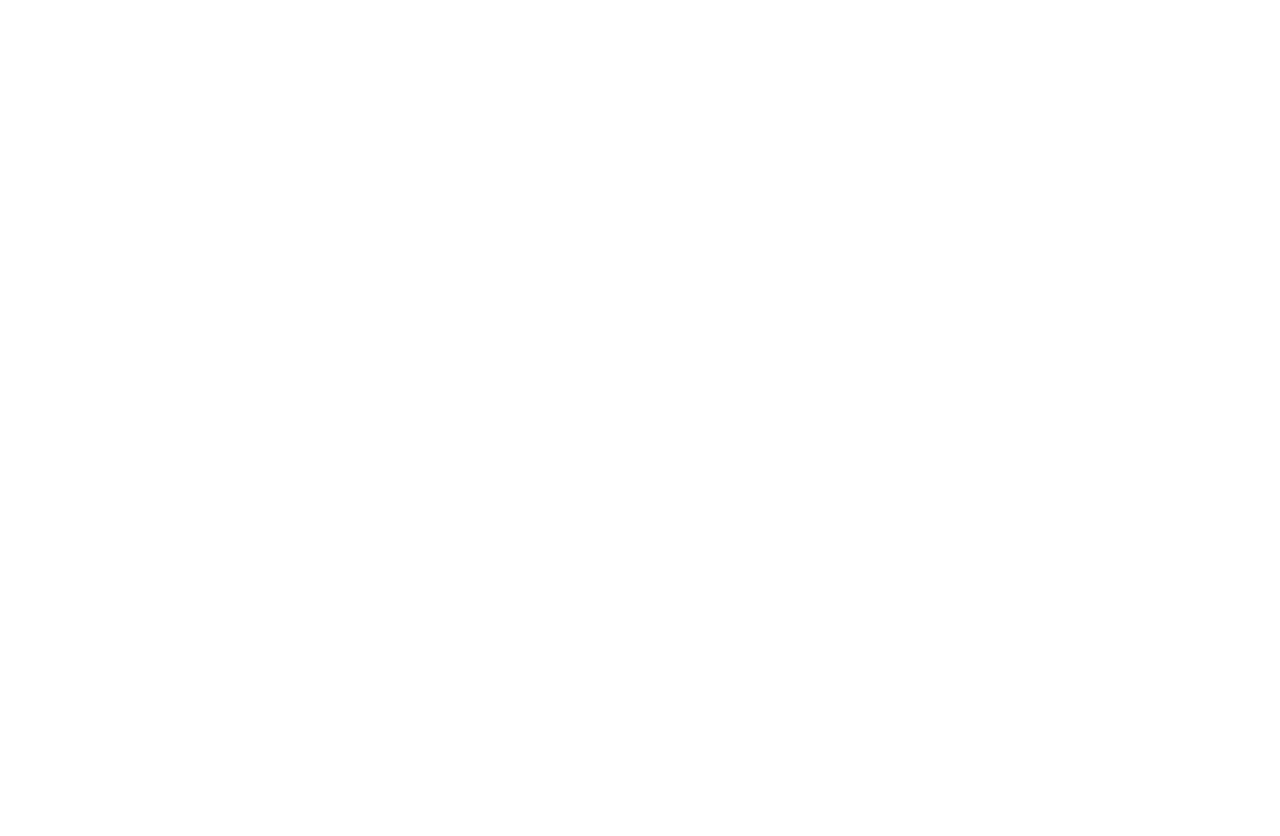
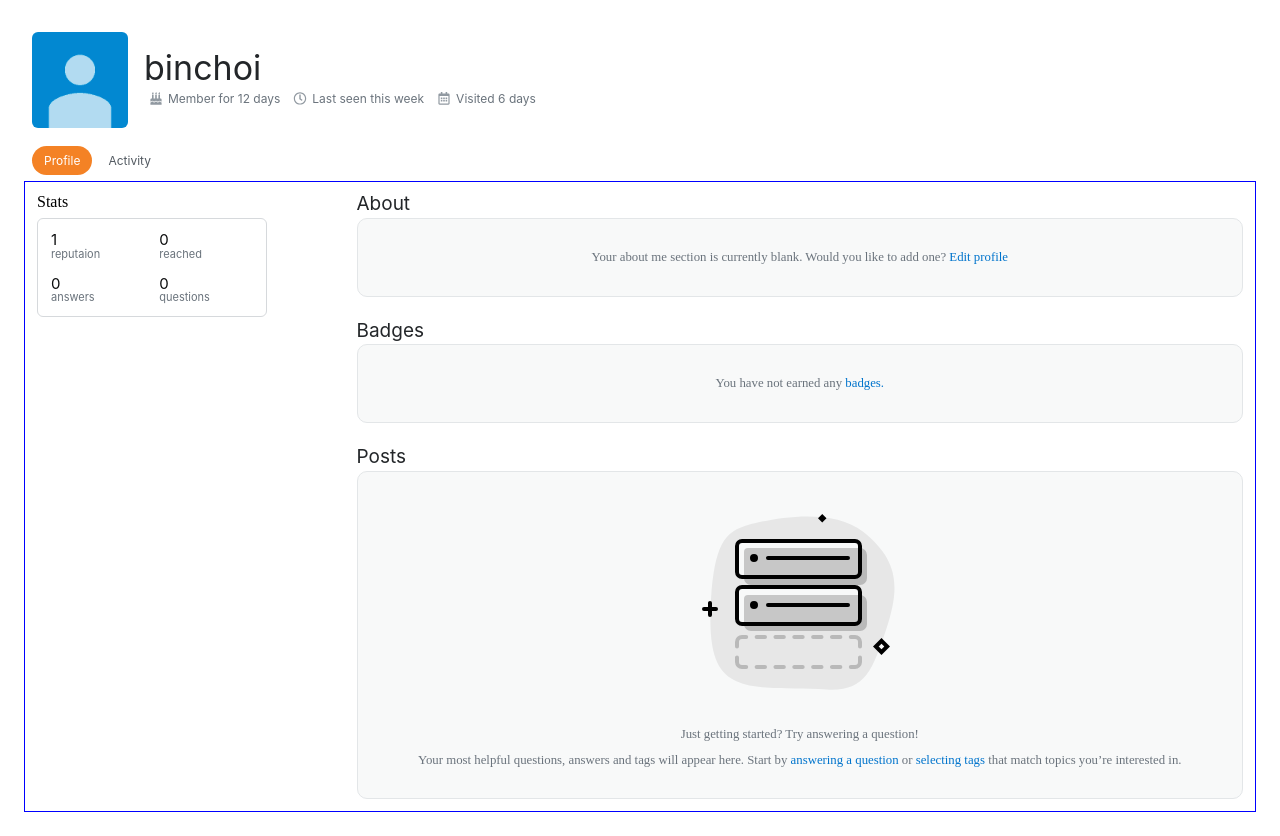
Before and after one commit to codestates-seb/seb45_pre_027, a React (Create React App) app in the folder client/: page /my-info in a window 1280 px wide. Before the commit this address had no page. Before the commit the page ends 800 px from the top, so only its background shows below. Built offline with nearby package versions, Linux system fonts and the light colour scheme.

Commit message:
Feat: my-info 페이지 구조 및 디자인 구현

```diff
--- a/client/src/App.js
+++ b/client/src/App.js
@@ -9,6 +9,7 @@
 import QuestionRegist from './pages/QuestionRegist';
 import SignUp from './pages/SignUp';
 import GithabCallback from './components/oauth/GithubCallback';
+import MyInfo from './pages/MyInfo';
 
 function App() {
   return (
@@ -22,6 +23,7 @@
         <Route path="/questions" element={<QuestionList />} />
         <Route path="/question-description" element={<QuestionDescription />} />
         <Route path="/question-regist" element={<QuestionRegist />} />
+        <Route path="/my-info" element={<MyInfo />} />
         <Route path="/oauth/github/callback" element={<GithabCallback />} />
       </Routes>
       {/* <Footer /> */}
--- /dev/null
+++ b/client/src/components/myInfo-components/About.js
@@ -0,0 +1,23 @@
+import React from 'react';
+import BoxContainer from './BoxContainer';
+import EmptyContainer from './EmptyContainer';
+
+function About({ content }) {
+  return (
+    <BoxContainer>
+      <h3>About</h3>
+      {content ? (
+        <p>{content}</p>
+      ) : (
+        <EmptyContainer>
+          <div>
+            Your about me section is currently blank. Would you like to add one?{' '}
+            <a>Edit profile</a>
+          </div>
+        </EmptyContainer>
+      )}
+    </BoxContainer>
+  );
+}
+
+export default About;
--- /dev/null
+++ b/client/src/components/myInfo-components/Badges.js
@@ -0,0 +1,22 @@
+import React from 'react';
+import BoxContainer from './BoxContainer';
+import EmptyContainer from './EmptyContainer';
+
+function Badges({ content }) {
+  return (
+    <BoxContainer>
+      <h3>Badges</h3>
+      {content ? (
+        <p>{content}</p>
+      ) : (
+        <EmptyContainer>
+          <div>
+            You have not earned any <a>badges.</a>
+          </div>
+        </EmptyContainer>
+      )}
+    </BoxContainer>
+  );
+}
+
+export default Badges;
--- /dev/null
+++ b/client/src/components/myInfo-components/BoxContainer.js
@@ -0,0 +1,24 @@
+import { styled } from 'styled-components';
+
+const BoxContainer = styled.div`
+  display: flex;
+  flex-direction: column;
+  gap: 0.3rem;
+  h3 {
+    color: #232629;
+    font-family: Inter;
+    font-size: 19px;
+    font-style: normal;
+    font-weight: 400;
+  }
+
+  p {
+    color: #3b4045;
+    font-family: Inter;
+    font-size: 13px;
+    font-style: normal;
+    font-weight: 400;
+  }
+`;
+
+export default BoxContainer;
--- /dev/null
+++ b/client/src/components/myInfo-components/EmptyContainer.js
@@ -0,0 +1,32 @@
+import { styled } from 'styled-components';
+
+const EmptyContainer = styled.div`
+  display: flex;
+  flex-direction: column;
+  align-items: center;
+  gap: 24px;
+  padding: 32px;
+  background-color: rgb(248, 249, 249);
+  border: 1px solid rgb(227, 230, 232);
+  border-radius: 10px;
+  text-align: center;
+  font-size: 0.8rem;
+  color: rgb(106, 115, 124);
+  a {
+    color: hsl(206, 100%, 40%);
+    cursor: pointer;
+    text-decoration: none;
+    &:hover {
+      color: hsl(206, 100%, 52%);
+    }
+    &:visited {
+      color: hsl(209, 100%, 32%);
+    }
+
+    svg {
+      margin-left: 0.1rem;
+    }
+  }
+`;
+
+export default EmptyContainer;
--- /dev/null
+++ b/client/src/components/myInfo-components/PostImg.js
@@ -0,0 +1,24 @@
+import { styled } from 'styled-components';
+
+const Img = styled.svg`
+  width: 196px;
+  height: 200px;
+`;
+
+function PostImg() {
+  return (
+    <Img>
+      <path
+        d="M35 177.5c-19.5-9-29.35-26.54-26-82 3.35-55.46 14.8-66.9 32.5-73 17.7-6.1 86.22-21.95 120 5.5s37.46 52.67 23 96.5c-14.46 43.84-22.26 63.24-60 61-11.4-.68-22.3-.85-32.5-1.02-23.56-.38-43.4-.7-57-6.98ZM33 42v26a7 7 0 0 0 7 7h113a7 7 0 0 0 7-7V42a7 7 0 0 0-7-7H40a7 7 0 0 0-7 7Zm7 39a7 7 0 0 0-7 7v27a7 7 0 0 0 7 7h113a7 7 0 0 0 7-7V88a7 7 0 0 0-7-7H40Z"
+        opacity=".07"
+      ></path>
+      <path
+        d="M42 48a4 4 0 0 1 4-4h112a7 7 0 0 1 7 7v23a7 7 0 0 1-7 7H49a7 7 0 0 1-7-7V48Zm0 47a4 4 0 0 1 4-4h112a7 7 0 0 1 7 7v22a7 7 0 0 1-7 7H49a7 7 0 0 1-7-7V95Zm-1 36h3.19a2 2 0 1 1 0 4H40a3 3 0 0 0-3 3v4.44a2 2 0 1 1-4 0V138a7 7 0 0 1 7-7h1Zm11.65 2c0-1.1.9-2 2-2h8.37a2 2 0 1 1 0 4h-8.37a2 2 0 0 1-2-2Zm18.83 0c0-1.1.9-2 2-2h8.37a2 2 0 1 1 0 4h-8.37a2 2 0 0 1-2-2Zm18.83 0c0-1.1.9-2 2-2h8.38a2 2 0 1 1 0 4H92.3a2 2 0 0 1-2-2Zm18.84 0c0-1.1.9-2 2-2h8.37a2 2 0 0 1 0 4h-8.37a2 2 0 0 1-2-2Zm18.83 0c0-1.1.9-2 2-2h8.37a2 2 0 0 1 0 4h-8.37a2 2 0 0 1-2-2Zm18.83 0c0-1.1.9-2 2-2H153a7 7 0 0 1 7 7v4.44a2 2 0 1 1-4 0v-4.58a3 3 0 0 0-3-2.86h-4.19a2 2 0 0 1-2-2ZM35 151.56a2 2 0 0 1 2 2v4.51a3 3 0 0 0 3 2.93h4.19a2 2 0 1 1 0 4h-4.35a7 7 0 0 1-6.84-7v-4.44c0-1.1.9-2 2-2Zm123 0a2 2 0 0 1 2 2v4.74a7 7 0 0 1-7 6.69h-4.19a2 2 0 1 1 0-4h4.33a3 3 0 0 0 2.86-3v-4.43c0-1.1.9-2 2-2ZM52.65 163c0-1.1.9-2 2-2h8.37a2 2 0 1 1 0 4h-8.37a2 2 0 0 1-2-2Zm18.83 0c0-1.1.9-2 2-2h8.37a2 2 0 1 1 0 4h-8.37a2 2 0 0 1-2-2Zm18.83 0c0-1.1.9-2 2-2h8.38a2 2 0 1 1 0 4H92.3a2 2 0 0 1-2-2Zm18.84 0c0-1.1.9-2 2-2h8.37a2 2 0 0 1 0 4h-8.37a2 2 0 0 1-2-2Zm18.83 0c0-1.1.9-2 2-2h8.37a2 2 0 0 1 0 4h-8.37a2 2 0 0 1-2-2Z"
+        opacity=".2"
+      ></path>
+      <path d="M124.48 14.24 120.25 10 116 14.24l4.24 4.25 4.25-4.25ZM52 58a4 4 0 1 0 0-8 4 4 0 0 0 0 8Zm12-4c0-1.1.9-2 2-2h80a2 2 0 1 1 0 4H66a2 2 0 0 1-2-2ZM33 42a7 7 0 0 1 7-7h113a7 7 0 0 1 7 7v26a7 7 0 0 1-7 7H40a7 7 0 0 1-7-7V42Zm7-3a3 3 0 0 0-3 3v26a3 3 0 0 0 3 3h113a3 3 0 0 0 3-3V42a3 3 0 0 0-3-3H40Zm16 62a4 4 0 1 1-8 0 4 4 0 0 1 8 0Zm10-2a2 2 0 1 0 0 4h80a2 2 0 1 0 0-4H66ZM40 81a7 7 0 0 0-7 7v27a7 7 0 0 0 7 7h113a7 7 0 0 0 7-7V88a7 7 0 0 0-7-7H40Zm-3 7a3 3 0 0 1 3-3h113a3 3 0 0 1 3 3v27a3 3 0 0 1-3 3H40a3 3 0 0 1-3-3V88Zm150.97 54.49L179.5 134l-8.49 8.49 8.49 8.48 8.48-8.48Zm-8.48 2.82-2.83-2.82 2.83-2.83 2.82 2.83-2.82 2.82ZM8 97a2 2 0 0 1 2 2v4h4a2 2 0 1 1 0 4h-4v4a2 2 0 1 1-4 0v-4H2a2 2 0 1 1 0-4h4v-4c0-1.1.9-2 2-2Z"></path>
+    </Img>
+  );
+}
+
+export default PostImg;
--- /dev/null
+++ b/client/src/components/myInfo-components/Posts.js
@@ -0,0 +1,28 @@
+import React from 'react';
+import PostImg from './PostImg';
+import BoxContainer from './BoxContainer';
+import EmptyContainer from './EmptyContainer';
+
+function Posts({ title, content }) {
+  return (
+    <BoxContainer>
+      <h3>Posts</h3>
+      {content ? (
+        <p>{content}</p>
+      ) : (
+        <EmptyContainer>
+          <PostImg />
+          <div>
+            Just getting started? Try answering a question!
+            <br /> <br />
+            Your most helpful questions, answers and tags will appear here.
+            Start by <a>answering a question</a> or <a>selecting tags</a> that
+            match topics you’re interested in.
+          </div>
+        </EmptyContainer>
+      )}
+    </BoxContainer>
+  );
+}
+
+export default Posts;
--- /dev/null
+++ b/client/src/pages/MyInfo.js
@@ -0,0 +1,198 @@
+import React from 'react';
+import { styled } from 'styled-components';
+import profile from '../img/default-profile.png';
+import { FaBirthdayCake, FaRegClock, FaRegCalendarAlt } from 'react-icons/fa';
+import About from '../components/myInfo-components/About';
+import Badges from '../components/myInfo-components/Badges';
+import Posts from '../components/myInfo-components/Posts';
+
+const Container = styled.div`
+  padding: 24px;
+`;
+
+const Header = styled.div`
+  display: flex;
+  padding: 8px;
+  margin-bottom: 8px;
+  gap: 16px;
+  img {
+    height: 96px;
+    border-radius: 6px;
+  }
+`;
+
+const ProfileContent = styled.div`
+  display: flex;
+  flex-direction: column;
+  justify-content: center;
+
+  h2 {
+    color: #232629;
+    font-family: Inter;
+    font-size: 34px;
+    font-style: normal;
+    font-weight: 400;
+  }
+`;
+
+const DateContent = styled.ul`
+  display: flex;
+  li {
+    display: flex;
+    align-items: end;
+    margin: 4px;
+  }
+  svg {
+    fill: #9199a1;
+    height: 80%;
+    flex-shrink: 0;
+  }
+  span {
+    margin: 0 4px;
+    color: #6a737c;
+    font-family: Inter;
+    font-size: 12px;
+    font-style: normal;
+    font-weight: 400;
+  }
+`;
+
+const CategoryBox = styled.div`
+  padding: 2px 8px;
+  display: flex;
+  align-items: center;
+  gap: 0px 4px;
+  flex-wrap: wrap;
+  color: rgba(82, 89, 96, 1);
+  font-family: Inter;
+  font-size: 12px;
+  font-style: normal;
+  font-weight: 400;
+  line-height: 17px;
+
+  margin-bottom: 4px;
+
+  span {
+    padding: 6px 13.17px 6px 12px;
+  }
+
+  .category-active {
+    background-color: #f48225;
+    padding: 6px 12px;
+    border-radius: 100px;
+    color: white;
+  }
+`;
+
+const ContentBox = styled.div`
+  padding: 12px;
+  display: flex;
+  gap: 24px;
+  border: 1px solid blue;
+`;
+
+const ContentLeft = styled.div`
+  flex: 1;
+  display: flex;
+  flex-direction: column;
+  gap: 0.5rem;
+`;
+
+const StatBox = styled.div`
+  padding: 5px;
+  border: 1px solid #d6d9dc;
+  border-radius: 6px;
+  max-width: 230px;
+
+  display: grid;
+  grid-template-areas:
+    'a b'
+    'c d';
+  > div {
+    padding: 8px;
+    display: flex;
+    flex-direction: column;
+    gap: 0.1rem;
+
+    color: #6a737c;
+    font-family: Inter;
+    font-size: 11px;
+    font-style: normal;
+    font-weight: 400;
+
+    > div {
+      color: #0c0d0e;
+      font-family: Inter;
+      font-size: 15px;
+      font-style: normal;
+      font-weight: 400;
+    }
+  }
+`;
+
+const ContentRight = styled.div`
+  flex: 3;
+  display: grid;
+  gap: 1.5rem;
+`;
+
+function MyInfo() {
+  return (
+    <Container>
+      <Header>
+        <img src={profile} alt="profile"></img>
+        <ProfileContent>
+          <h2>binchoi</h2>
+          <DateContent>
+            <li>
+              <FaBirthdayCake />
+              <span>Member for 12 days</span>
+            </li>
+            <li>
+              <FaRegClock />
+              <span>Last seen this week</span>
+            </li>
+            <li>
+              <FaRegCalendarAlt />
+              <span>Visited 6 days</span>
+            </li>
+          </DateContent>
+        </ProfileContent>
+      </Header>
+      <CategoryBox>
+        <span className="category-active">Profile</span>
+        <span>Activity</span>
+      </CategoryBox>
+      <ContentBox>
+        <ContentLeft>
+          <h3>Stats</h3>
+          <StatBox>
+            <div className="reputation">
+              <div>1</div>
+              reputaion
+            </div>
+            <div className="reached">
+              <div>0</div>
+              reached
+            </div>
+            <div className="answers">
+              <div>0</div>
+              answers
+            </div>
+            <div className="questions">
+              <div>0</div>
+              questions
+            </div>
+          </StatBox>
+        </ContentLeft>
+        <ContentRight>
+          <About />
+          <Badges />
+          <Posts />
+        </ContentRight>
+      </ContentBox>
+    </Container>
+  );
+}
+
+export default MyInfo;
```
Also changed, not shown: client/src/img/default-profile.png (added).
